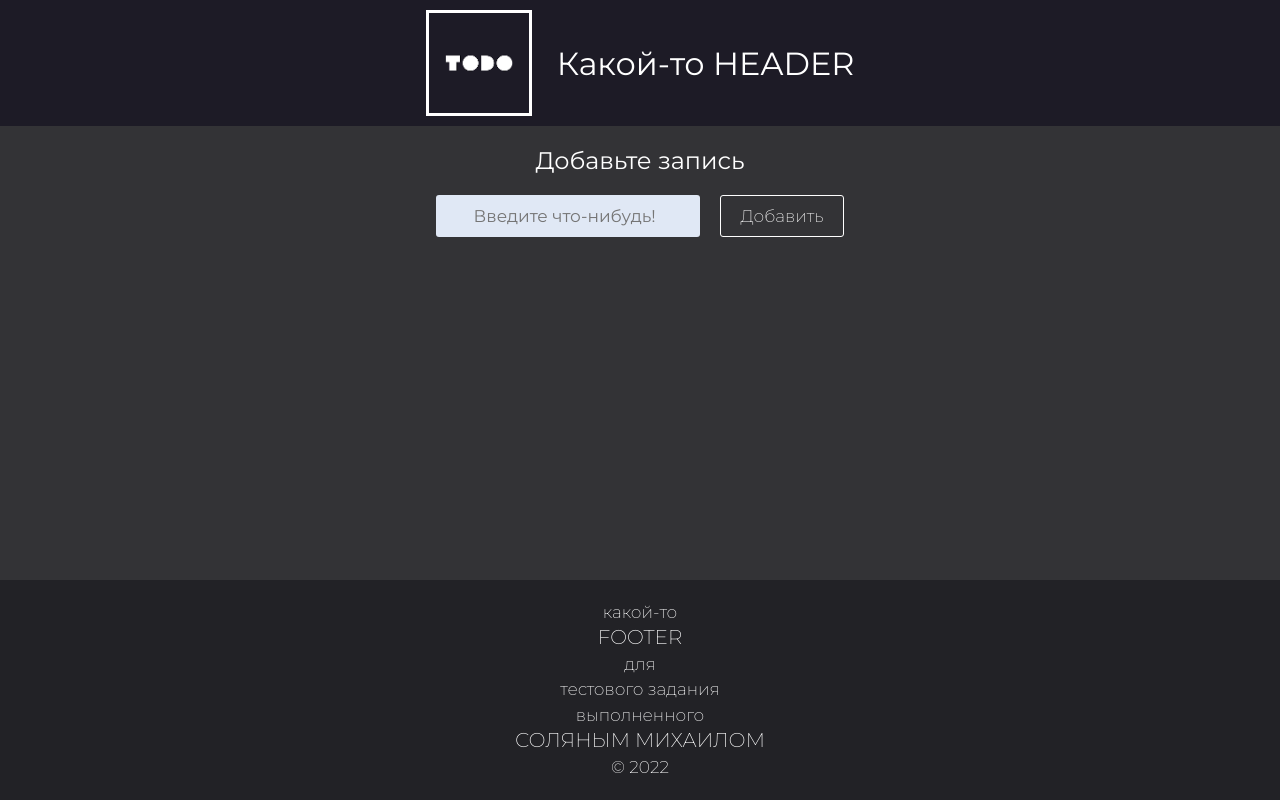
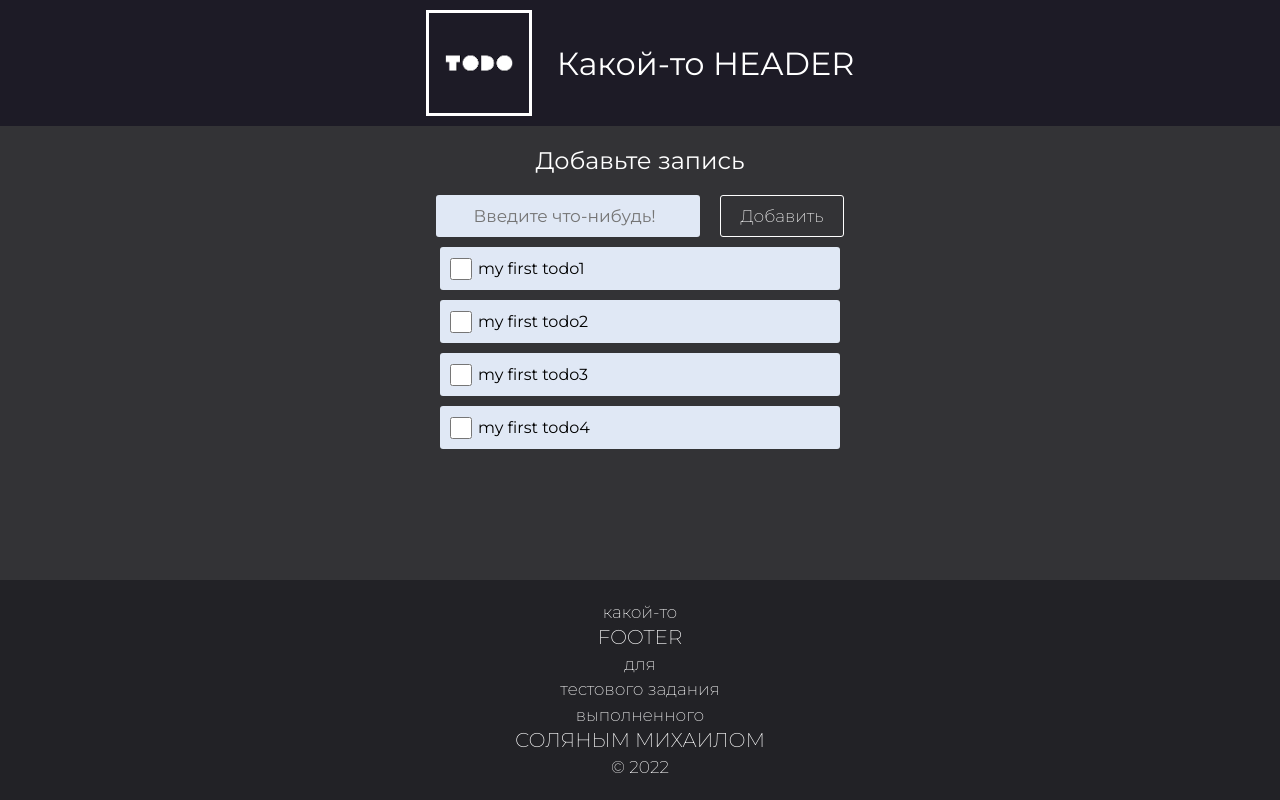
Before and after one commit to Liaxim26/to-do-list, a Vue app: page / in a window 1280 px wide. Built offline with nearby package versions, Linux system fonts and the light colour scheme.

Commit message:
add done

```diff
--- a/package.json
+++ b/package.json
@@ -16,7 +16,7 @@
     "@babel/eslint-parser": "^7.12.16",
     "@vue/cli-plugin-babel": "~5.0.0",
     "@vue/cli-plugin-eslint": "~5.0.0",
-    "@vue/cli-service": "~5.0.0",
+    "@vue/cli-service": "^5.0.3",
     "eslint": "^7.32.0",
     "eslint-plugin-vue": "^8.0.3"
   },
--- a/src/App.vue
+++ b/src/App.vue
@@ -2,6 +2,7 @@
   <vHeader />
   <TodoList class="TodoList"
     v-bind:todos="this.todos"
+    @remove-todo='removeTodo'
   />
   <vFooter />
 </template>
@@ -16,11 +17,16 @@ export default {
   name: 'App',
   data() {
     return {
-      todos: []
+      todos: [
+       {id: 1, title: 'my first todo1', done: false},
+       {id: 2, title: 'my first todo2', done: false},
+       {id: 3, title: 'my first todo3', done: false},
+       {id: 4, title: 'my first todo4', done: false}
+      ]
     }
   },
   mounted() {
-    this.getTodos();
+    //this.getTodos();
   },
   methods: {
     // get all todos when loading the page
@@ -28,6 +34,11 @@ export default {
       if (localStorage.getItem('todos')) {
         this.todos = JSON.parse(localStorage.getItem('todos'));
       }
+    },
+    removeTodo(id) {
+      console.log(id)
+      console.log(this.todo)
+         this.todos = this.todos.filter(t => t.id !== id)
     },
   },
   components: {
--- a/src/components/AddTodo.vue
+++ b/src/components/AddTodo.vue
@@ -24,6 +24,7 @@ export default {
           title: this.title,
           done: false
         }
+        this.$emit('add-todo', newTodo)
         var existingTask = JSON.parse(localStorage.getItem('todos')) ?? []
         console.log(existingTask)
         existingTask.push(newTodo)
--- a/src/components/TodoItem.vue
+++ b/src/components/TodoItem.vue
@@ -1,8 +1,8 @@
 <template>
     <li v-bind:class='{done: todo.done}'>
-      <input type="checkbox">
+      <input type="checkbox" @change="todo.done = !todo.done">
       <span>{{todo.title}}</span>
-      <span class='delete' v-on:click="$emit('remove-todo', todo.id)"></span>
+      <span class='delete' @click="$emit('remove-todo', todo.id)"></span>
     </li>
 </template>
 
@@ -12,8 +12,12 @@
 export default {
   name: 'TodoItem',
   props: {
-    todo: []
-
+    todo_prop: []
+  },
+  data() {
+    return {
+      todo: this.todo_prop
+    }
   },
   components: {
 
@@ -49,7 +53,7 @@ li .delete:after {
     height: 16px;
     top: 50%;
     left: 50%;
-    background-image: url(https://psv4.userapi.com/c240331/u137781259/docs/d17/665dd9ece954/5028066.png?extra=TOmqX89AWxhEMQi1zX4Jmxt2fd5lgzQYkw3DpdYB62tzoAS_GsoykEL_90IEbg0dKY8tX2bAXFS_32qXfFRCvWn_i6EFCQ-rXNHVlf-3GO8MfrCoDP4dw4ulbmSkb0px-2bWT-Tq2MsMUsj7BNbP9nG3);
+    background-image: url(/src/assets/del-btn.png);
     background-repeat: no-repeat;
     background-position: center;
     background-size: contain;
--- a/src/components/TodoList.vue
+++ b/src/components/TodoList.vue
@@ -1,11 +1,13 @@
 <template>
   <div>
-    <AddTodo />
+    <AddTodo
+
+    />
     <ul>
       <TodoItem
         v-for="(todo, id) in todos" :key="id"
-        v-bind:todo = "todo"
-        v-on:remove-todo="removeTodo"
+        v-bind:todo_prop = "todo"
+        @remove-todo="removeTodo"
       />
     </ul>
   </div>
@@ -21,7 +23,7 @@ export default {
   },
   methods: {
     removeTodo(id) {
-      console.log(id)
+      this.$emit('remove-todo', id)
     }
   },
   components: {
```
Also changed, not shown: src/assets/del-btn.png (added), 1 other file (tests, documents, lock files or other folders).
